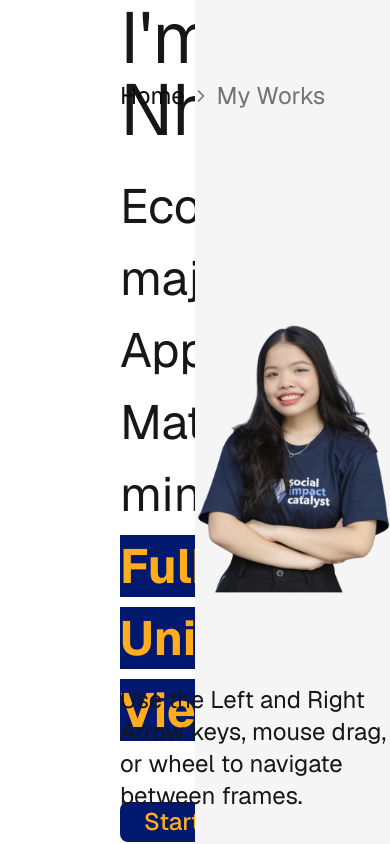
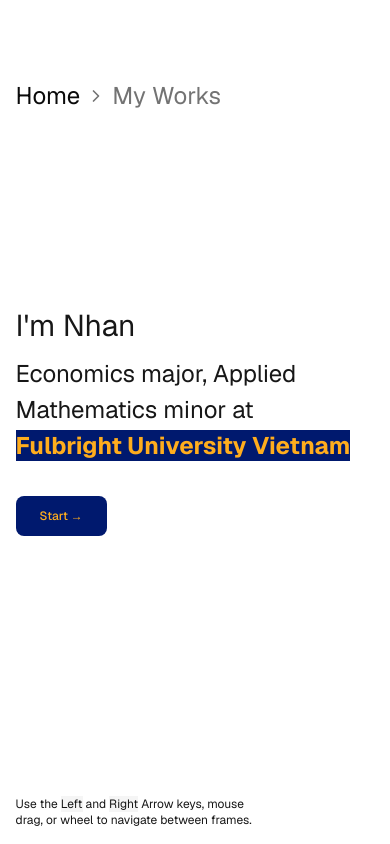
Before and after one commit to anywaylupin/hieu-nhan-cms, a Next.js app: page / in a window 390 px wide. Built offline with nearby package versions, Linux system fonts and the light colour scheme.

Commit message:
feat: refactor layout and styling of HomePage and About components; remove TwoColumn component; implement mode toggle functionality

```diff
--- a/app/home-page.tsx
+++ b/app/home-page.tsx
@@ -1,6 +1,6 @@
 'use client';
 
-import { HorizontalScroll, ScrollButton, TwoColumn } from '@/components/common';
+import { HorizontalScroll, ScrollButton } from '@/components/common';
 
 import About from '@/components/about';
 import Image from 'next/image';
@@ -13,31 +13,35 @@ export default function HomePage() {
 
   return (
     <HorizontalScroll ref={scrollRef}>
-      <TwoColumn>
-        <div className="my-auto flex flex-col items-start pl-30">
-          <h1 className="text-7xl">{resume.hero.heading}</h1>
-          <h2 className="mt-6 text-5xl leading-normal">{resume.hero.subheading}</h2>
-
+      <section className="relative grid h-screen w-screen flex-shrink-0 grid-rows-1 lg:grid-cols-2">
+        <div className="my-auto flex flex-col items-start pl-[4%] lg:pl-[8%]">
+          <h1 className="text-3xl sm:text-4xl md:text-5xl lg:text-5xl xl:text-6xl 2xl:text-7xl">
+            {resume.hero.heading}
+          </h1>
+          <h2 className="mt-3 text-2xl leading-normal sm:text-3xl md:text-4xl lg:text-3xl xl:text-4xl 2xl:text-5xl">
+            {resume.hero.subheading}
+          </h2>
           <ScrollButton
             scrollRef={scrollRef}
-            className="mt-14 text-2xl"
+            className="mt-8 text-xs sm:mt-10 sm:text-sm md:mt-12 md:text-base lg:mt-14 lg:text-lg xl:text-xl 2xl:text-2xl"
             size="lg"
             variant="fulbright"
             direction="right"
           >
             Start →
           </ScrollButton>
-
-          <p className="text-primary absolute bottom-8 left-30 z-10 max-w-[352px] text-2xl">
-            Use the <span className="bg-muted">Left</span> and <span className="bg-muted">Right</span> Arrow keys, mouse
-            drag, or wheel to navigate between frames.
-          </p>
+          <div className="absolute bottom-4 z-10 w-full sm:bottom-6 md:bottom-8 lg:bottom-8 lg:max-w-[352px]">
+            <p className="text-primary max-w-[240px] text-xs sm:max-w-[280px] sm:text-sm md:max-w-[320px] md:text-base lg:max-w-[352px] lg:text-lg xl:text-xl 2xl:text-2xl">
+              Use the <span className="bg-muted">Left</span> and <span className="bg-muted">Right</span> Arrow keys,
+              mouse drag, or wheel to navigate between frames.
+            </p>
+          </div>
         </div>
 
-        <div className="bg-accent relative flex items-end">
+        <div className="bg-accent relative hidden items-end lg:flex">
           <Image className="max-h-full max-w-full" src={resume.hero.image} alt="me" fill sizes="" priority />
         </div>
-      </TwoColumn>
+      </section>
 
       <About />
       <Experience />
--- a/app/page.tsx
+++ b/app/page.tsx
@@ -12,7 +12,7 @@ import HomePage from './home-page';
 export default function Page() {
   return (
     <main className="relative">
-      <Breadcrumb className="absolute top-20 left-30 z-10">
+      <Breadcrumb className="absolute top-20 left-[4%] z-10">
         <BreadcrumbList className="text-2xl">
           <BreadcrumbItem>
             <BreadcrumbPage>Home</BreadcrumbPage>
--- a/app/posts/page.tsx
+++ b/app/posts/page.tsx
@@ -23,7 +23,7 @@ const Page = async () => {
 
   return (
     <main className="relative flex flex-col gap-6 py-20">
-      <Breadcrumb className="relative pl-30">
+      <Breadcrumb className="relative pl-[8%]">
         <BreadcrumbList className="text-2xl">
           <BreadcrumbItem>
             <BreadcrumbLink href="/">Home</BreadcrumbLink>
--- a/components/about.tsx
+++ b/components/about.tsx
@@ -2,10 +2,14 @@ import resume from '@/content/resume';
 
 export default function About() {
   return (
-    <section className="relative flex h-screen w-screen flex-shrink-0 flex-col justify-between pt-40 pr-20 pb-20 pl-30">
+    <section className="relative flex h-screen w-screen flex-shrink-0 flex-col justify-between pt-40 pr-20 pb-20 pl-[4%]">
       <div className="flex max-w-[80%] flex-col gap-10">
-        <h2 className="text-5xl leading-14">{resume.about.heading}</h2>
-        <p className="text-2xl leading-9">{resume.about.subheading}</p>
+        <h2 className="text-lg sm:text-xl md:text-2xl lg:text-3xl xl:text-4xl 2xl:text-5xl 2xl:leading-14">
+          {resume.about.heading}
+        </h2>
+        <p className="text-xs sm:text-sm md:text-base lg:text-lg xl:text-xl 2xl:text-2xl 2xl:leading-9">
+          {resume.about.subheading}
+        </p>
       </div>
     </section>
   );
--- a/components/common/index.ts
+++ b/components/common/index.ts
@@ -1,4 +1,3 @@
 export * from './article';
 export * from './horizontal-scroll';
 export * from './testimonial';
-export * from './two-column';
--- a/components/common/two-column.tsx
+++ /dev/null
@@ -1,7 +0,0 @@
-import { cn } from '@/lib/utils';
-
-export const TwoColumn = ({ children, className, ...rest }: React.ComponentProps<'section'>) => (
-  <section className={cn('relative grid h-screen w-screen flex-shrink-0 grid-cols-2 grid-rows-1', className)} {...rest}>
-    {children}
-  </section>
-);
--- a/components/experience.tsx
+++ b/components/experience.tsx
@@ -6,7 +6,7 @@ export default function Experience() {
     <section className="relative flex h-screen w-screen flex-shrink-0 flex-col justify-between gap-4 pt-40 pr-20 pb-10 pl-30">
       <h3 className="text-4xl font-bold">Work experience</h3>
 
-      <div className="grid flex-1 grid-cols-3 items-center gap-4 overflow-y-scroll">
+      <div className="grid flex-1 items-center gap-10 overflow-y-scroll lg:grid-cols-2 lg:gap-8 xl:grid-cols-3 xl:gap-4">
         {resume.experience.list.map(({ logo, title, company, color, dates, description }, index) => (
           <div key={`${title}-${index}`} className="flex flex-col gap-1">
             <div className="flex items-center gap-2">
--- a/components/icons.tsx
+++ b/components/icons.tsx
@@ -35,3 +35,45 @@ export const IconMoreHorizontal = (props: IconProps) => (
     <path d="m6 8-4 4 4 4" />
   </svg>
 );
+
+export const IconSun = () => (
+  <svg
+    xmlns="http://www.w3.org/2000/svg"
+    width="24"
+    height="24"
+    viewBox="0 0 24 24"
+    fill="none"
+    stroke="currentColor"
+    strokeWidth="2"
+    strokeLinecap="round"
+    strokeLinejoin="round"
+    className="text-neutral-800 dark:hidden dark:text-neutral-200"
+  >
+    <circle cx="12" cy="12" r="4" />
+    <path d="M12 2v2" />
+    <path d="M12 20v2" />
+    <path d="m4.93 4.93 1.41 1.41" />
+    <path d="m17.66 17.66 1.41 1.41" />
+    <path d="M2 12h2" />
+    <path d="M20 12h2" />
+    <path d="m6.34 17.66-1.41 1.41" />
+    <path d="m19.07 4.93-1.41 1.41" />
+  </svg>
+);
+
+export const IconMoon = () => (
+  <svg
+    xmlns="http://www.w3.org/2000/svg"
+    width="24"
+    height="24"
+    viewBox="0 0 24 24"
+    fill="none"
+    stroke="currentColor"
+    strokeWidth="2"
+    strokeLinecap="round"
+    strokeLinejoin="round"
+    className="hidden text-neutral-800 dark:block dark:text-neutral-200"
+  >
+    <path d="M12 3a6 6 0 0 0 9 9 9 9 0 1 1-9-9Z" />
+  </svg>
+);
--- a/components/mode-toggle.tsx
+++ /dev/null
@@ -1,56 +0,0 @@
-'use client';
-
-import { useTheme } from 'next-themes';
-
-export const ModeToggle = () => {
-  const { theme, setTheme } = useTheme();
-
-  return (
-    <button className="cursor-pointer" type="button" onClick={() => setTheme(theme === 'dark' ? 'light' : 'dark')}>
-      <IconSun />
-      <IconMoon />
-    </button>
-  );
-};
-
-const IconSun = () => (
-  <svg
-    xmlns="http://www.w3.org/2000/svg"
-    width="24"
-    height="24"
-    viewBox="0 0 24 24"
-    fill="none"
-    stroke="currentColor"
-    strokeWidth="2"
-    strokeLinecap="round"
-    strokeLinejoin="round"
-    className="text-neutral-800 dark:hidden dark:text-neutral-200"
-  >
-    <circle cx="12" cy="12" r="4" />
-    <path d="M12 2v2" />
-    <path d="M12 20v2" />
-    <path d="m4.93 4.93 1.41 1.41" />
-    <path d="m17.66 17.66 1.41 1.41" />
-    <path d="M2 12h2" />
-    <path d="M20 12h2" />
-    <path d="m6.34 17.66-1.41 1.41" />
-    <path d="m19.07 4.93-1.41 1.41" />
-  </svg>
-);
-
-const IconMoon = () => (
-  <svg
-    xmlns="http://www.w3.org/2000/svg"
-    width="24"
-    height="24"
-    viewBox="0 0 24 24"
-    fill="none"
-    stroke="currentColor"
-    strokeWidth="2"
-    strokeLinecap="round"
-    strokeLinejoin="round"
-    className="hidden text-neutral-800 dark:block dark:text-neutral-200"
-  >
-    <path d="M12 3a6 6 0 0 0 9 9 9 9 0 1 1-9-9Z" />
-  </svg>
-);
--- a/components/theme-provider.tsx
+++ b/components/theme-provider.tsx
@@ -1,6 +1,25 @@
 'use client';
 
-import { ThemeProvider as NextThemesProvider } from 'next-themes';
+import { IconMoon, IconSun } from './icons';
+import { ThemeProvider as NextThemesProvider, useTheme } from 'next-themes';
+import { Button } from './ui';
+
+export const ModeToggle = () => {
+  const { theme, setTheme } = useTheme();
+
+  return (
+    <Button
+      className="cursor-pointer"
+      variant="ghost"
+      size="icon"
+      type="button"
+      onClick={() => setTheme(theme === 'dark' ? 'light' : 'dark')}
+    >
+      <IconSun />
+      <IconMoon />
+    </Button>
+  );
+};
 
 export const ThemeProvider = ({ children, ...props }: React.ComponentProps<typeof NextThemesProvider>) => (
   <NextThemesProvider {...props}>{children}</NextThemesProvider>
--- a/components/ui/bento-grid.tsx
+++ b/components/ui/bento-grid.tsx
@@ -2,7 +2,7 @@ import { cn } from '@/lib/utils';
 
 export const BentoGrid = ({ className, children, ...rest }: React.ComponentProps<'div'>) => {
   return (
-    <div className={cn('mx-auto grid max-w-7xl grid-cols-1 gap-4 md:grid-cols-3', className)} {...rest}>
+    <div className={cn('mx-auto grid grid-cols-1 gap-4 md:grid-cols-3 xl:max-w-7xl', className)} {...rest}>
       {children}
     </div>
   );
```
